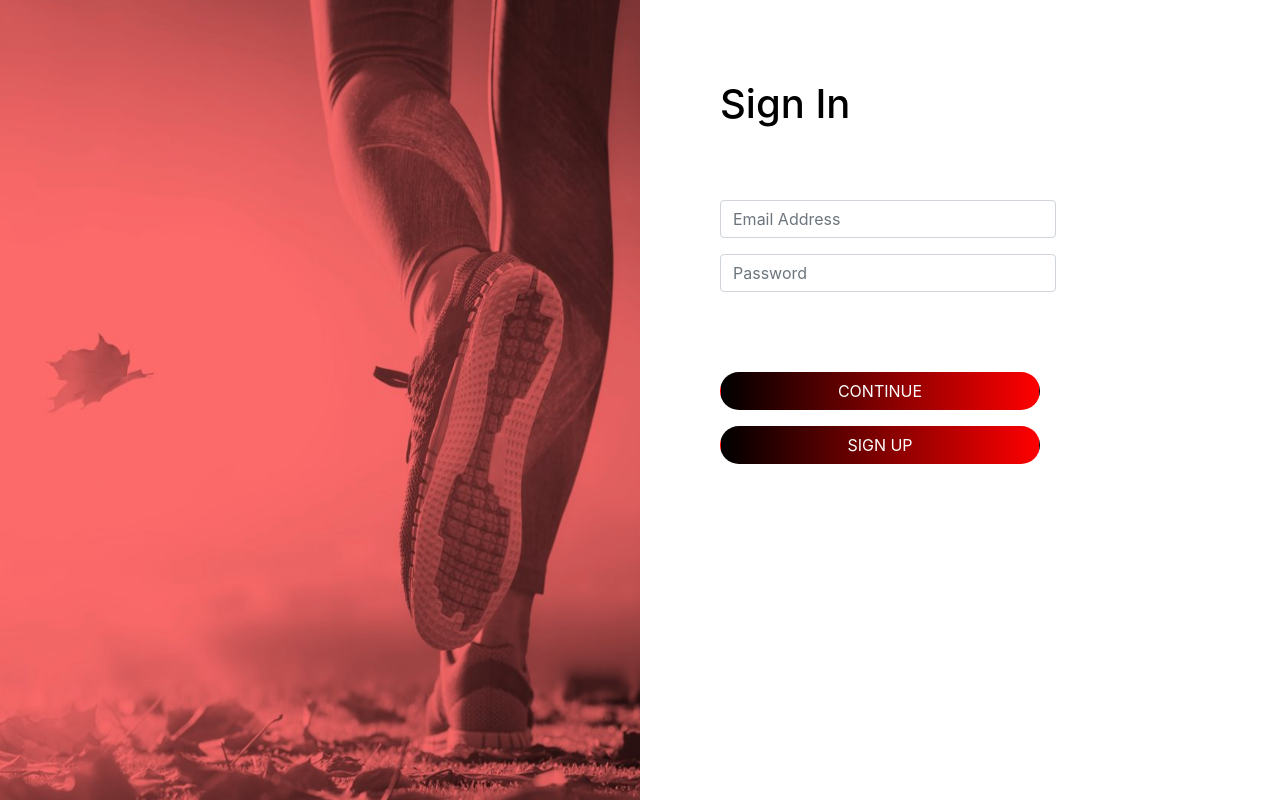
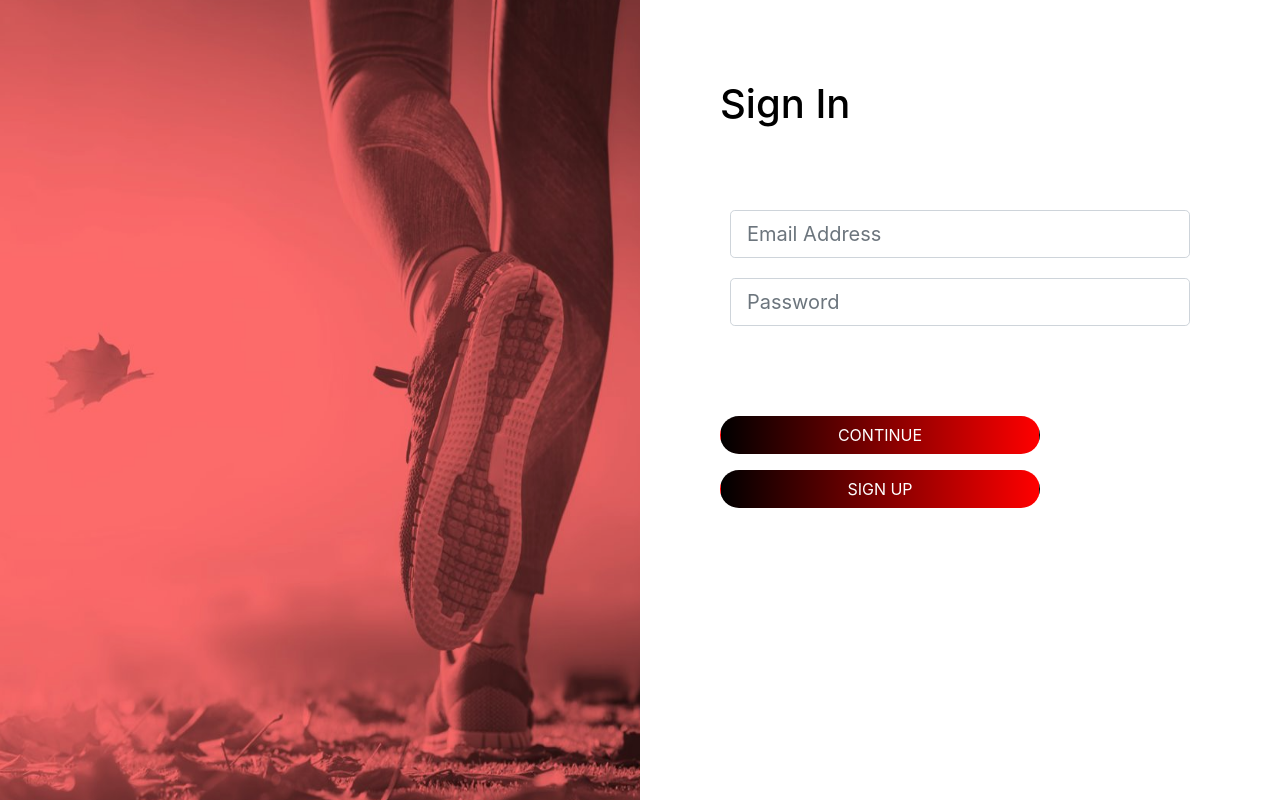
Before and after one commit to RasulovaB/workoutapp, a Flask app: page /login in a window 1280 px wide. Run offline with Flask 2, Linux system fonts and the light colour scheme; some libraries are stand-ins or nearby versions.

Commit message:
Update login-page.html

```diff
--- a/templates/login-page.html
+++ b/templates/login-page.html
@@ -19,23 +19,65 @@
         <div class="content-section ">
             <h1>Sign In</h1>
             <!-- Form to login -->
-            <form action="" method="post">
-                <div class="form-group">
+            <!--Display success or error messages-->
+            {% with messages = get_flashed_messages(with_categories=true) %}
+            {% if messages %}
+            {% for category, message in messages %}
+            <div class=" form-group alert alert-{{ category }}">
+                {{ message }}
+            </div>
+            {% endfor %}
+            {% endif %}
+            {% endwith %}
 
-                    <input type="email" class="form-control " id="exampleInputEmail1" aria-describedby="emailHelp"
-                        placeholder="Email Address">
+            <!-- Form to register -->
+            <form class="card-text" action="" method="POST" novalidate>
+                <!-- protects from CSRF attacks-->
+                {{ form.hidden_tag() }}
+
+                <div class="form-group-reg">
+
+                    {% if form.email.errors %}
+                    {{ form.email(placeholder='Email Address', class="form-control form-control-lg is-invalid") }}
+                    <div class="invalid-feedback">
+                        {% for error in form.email.errors %}
+                        <span>{{ error }}</span>
+                        {% endfor %}
+                    </div>
+                    {% else %}
+                    {{ form.email(placeholder='Email Address', class="form-control form-control-lg") }}
+                    {% endif %}
 
                 </div>
-                <div class="form-group pwd-form">
-                    <input type="password" class="form-control" id="exampleInputPassword1" placeholder="Password">
+                <div class="form-group-reg">
+
+                    {% if form.password.errors %}
+                    {{ form.password(placeholder='Password', class="form-control form-control-lg is-invalid") }}
+                    <div class="invalid-feedback">
+                        {% for error in form.password.errors %}
+                        <span>{{ error }}</span>
+                        {% endfor %}
+                    </div>
+                    {% else %}
+                    {{ form.password(placeholder='Password', class="form-control form-control-lg pwd-form") }}
+                    {% endif %}
                 </div>
-                <div class="form-check">
-                    <a href="{{ url_for('home') }}" class="btn btn-grdnt-login  login-btn" role="button">CONTINUE</a>
+                <!-- <div class="form-check">
+                    {{ form.remember(class="form-check-input") }}
+                    {{ form.remember.label(class="form-check-input") }}
+                </div> -->
+
+                <div class="form-group">
+                    {{ form.submit(class="btn btn-grdnt-login  login-btn", value="CONTINUE") }}
+                    <!-- Denys, this html code was before, I changed it form.submit-->
+                    <!-- <a href="{{ url_for('login') }}" class="btn btn-grdnt-login  login-btn" role="button">CONTINUE</a> -->
+
                 </div>
                 <div class="form-check">
                     <a href="{{ url_for('register') }}" class="btn btn-grdnt-login  login-btn" role="button">SIGN UP</a>
                 </div>
             </form>
+
         </div>
     </div>
 </div>
```
